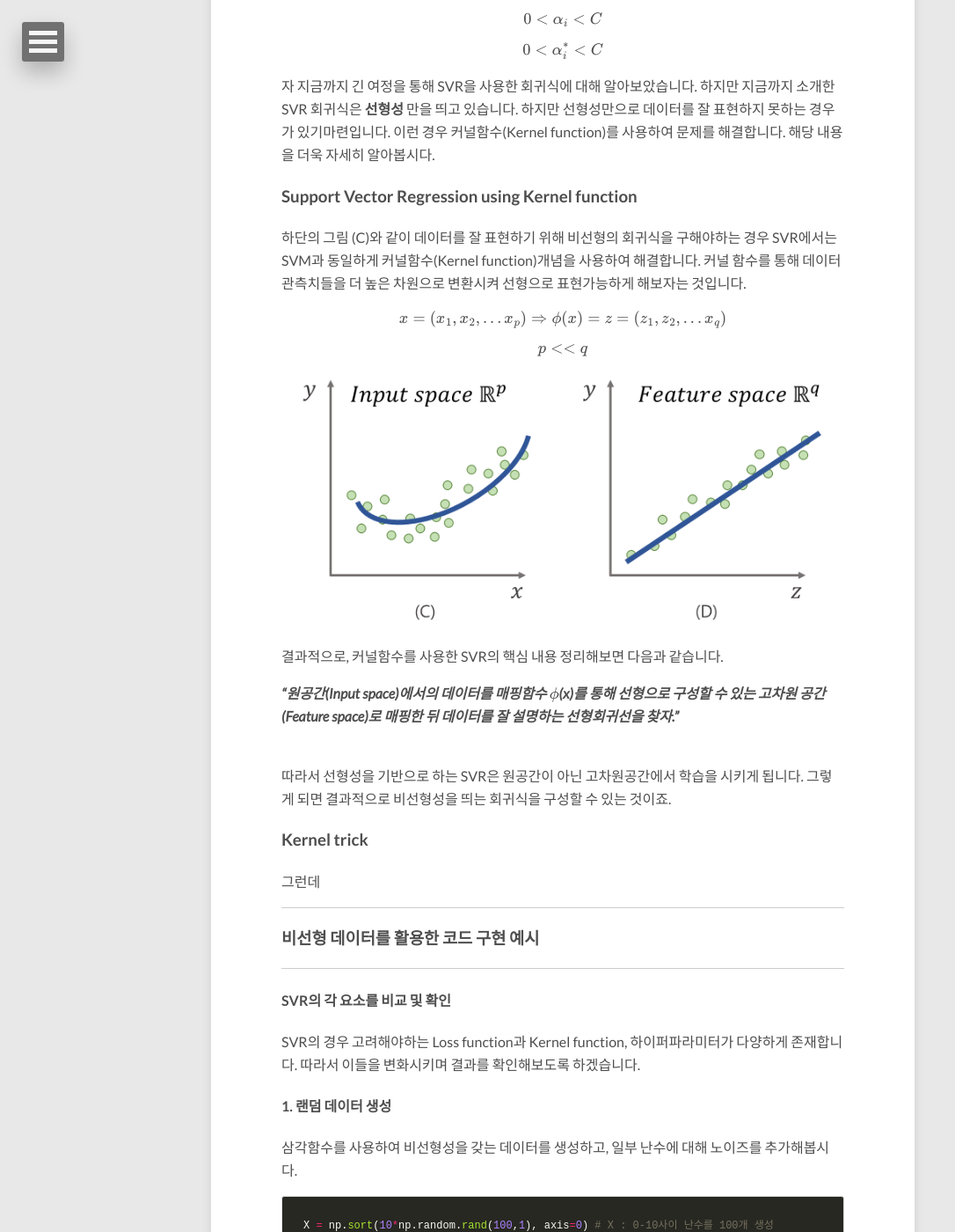
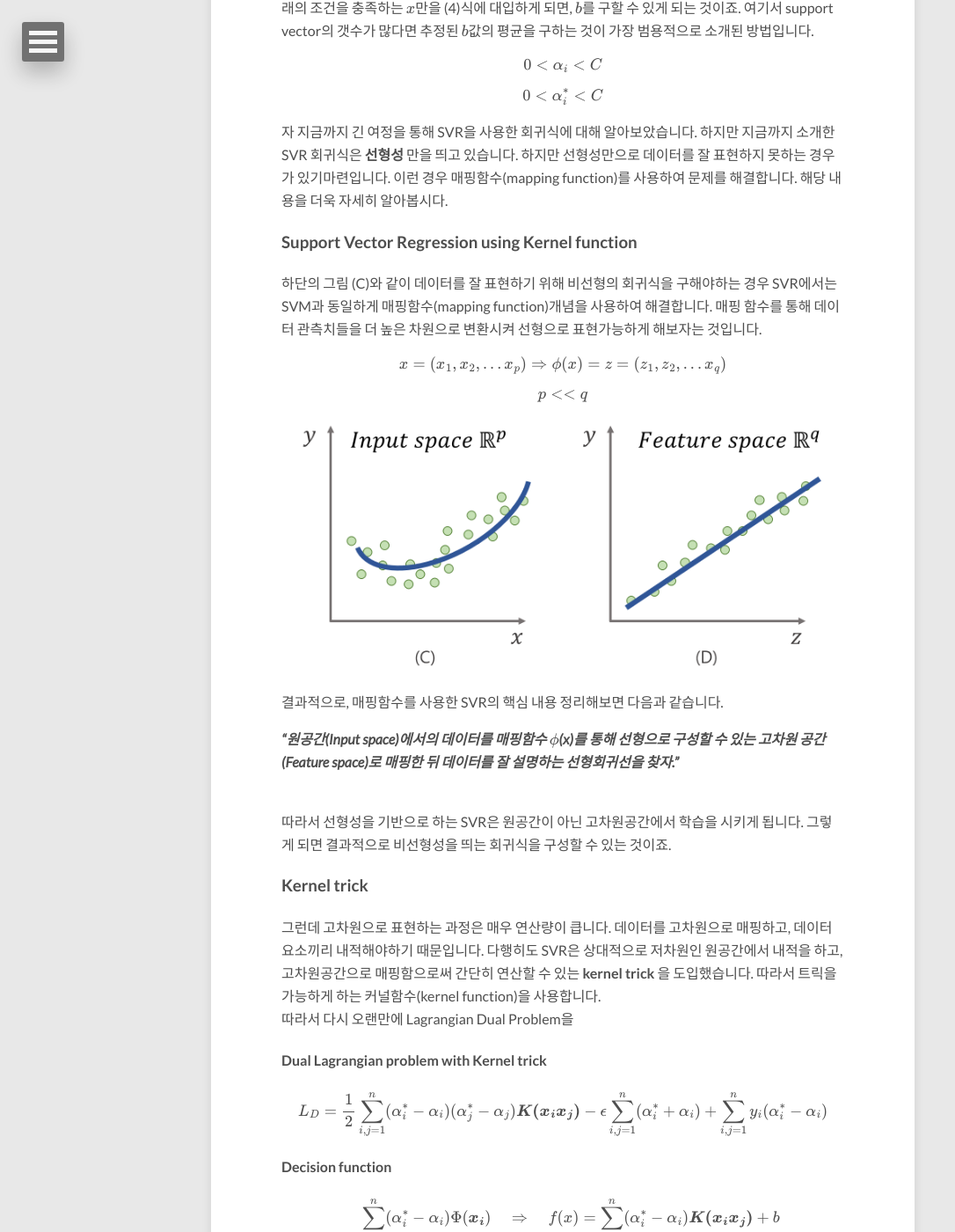
Before and after one commit to leejiyoon52/leejiyoon52.github.io, a Jekyll site: the page built from _posts/2018-11-17-Support-Vecter-Regression.md, in a window 1280 px wide and 1400 px high, scrolled down 4901 px. Shown: the whole window at 88% size, without its empty margins (0-1086 px from the left). Built offline with Jekyll 4.4.1, drawn with Linux system fonts in a browser that asks for light colours; nearby versions of some CDN libraries; formulas are drawn with MathJax 3; comment, search, counter and statistics services are not loaded; some of the changed text lies outside the part shown.

Commit message:
initial commit

````diff
--- a/_posts/2018-11-17-Support-Vecter-Regression.md
+++ b/_posts/2018-11-17-Support-Vecter-Regression.md
@@ -13,7 +13,7 @@
 Kernel-based Learning: Support Vector Regression
 =======
 
-해당 포스트에서는 대표적인 분류 알고리즘 SVM에서 소개된 손실함수를 도입하여 회귀식을 구성하는 **SVR(Support Vector Regression)** 에 대해 소개하겠습니다. 고려대학교 강필성 교수님의 Business Analytics강의와 김성범 교수님의 Forecast model강의를 바탕으로 작성하였습니다.
+해당 포스트에서는 대표적인 분류 알고리즘 SVM에서 소개된 손실함수를 도입하여 회귀식을 구성하는 **SVR(Support Vector Regression)** 에 대해 소개하겠습니다. 고려대학교 강필성 교수님의 Business Analytics강의와 김성범 교수님의 Forecast model강의를 바탕으로 작성하였으며, 코딩 구현에는 `link: https://www.youtube.com/watch?v=zlv2s_mKdb4&index=5&list=PLetSlH8YjIfXHbqJmguPdw1H7BmZPy6SS` 강의를 참고하였습니다.
 
 
 ### Regression
@@ -193,11 +193,11 @@
 $$
 
 
-자 지금까지 긴 여정을 통해 SVR을 사용한 회귀식에 대해 알아보았습니다. 하지만 지금까지 소개한 SVR 회귀식은 **선형성** 만을 띄고 있습니다. 하지만 선형성만으로 데이터를 잘 표현하지 못하는 경우가 있기마련입니다. 이런 경우 커널함수(Kernel function)를 사용하여 문제를 해결합니다. 해당 내용을 더욱 자세히 알아봅시다.
+자 지금까지 긴 여정을 통해 SVR을 사용한 회귀식에 대해 알아보았습니다. 하지만 지금까지 소개한 SVR 회귀식은 **선형성** 만을 띄고 있습니다. 하지만 선형성만으로 데이터를 잘 표현하지 못하는 경우가 있기마련입니다. 이런 경우 매핑함수(mapping function)를 사용하여 문제를 해결합니다. 해당 내용을 더욱 자세히 알아봅시다.
 
 ### Support Vector Regression using Kernel function
 
-하단의 그림 (C)와 같이 데이터를 잘 표현하기 위해 비선형의 회귀식을 구해야하는 경우 SVR에서는 SVM과 동일하게 커널함수(Kernel function)개념을 사용하여 해결합니다. 커널 함수를 통해 데이터 관측치들을 더 높은 차원으로 변환시켜 선형으로 표현가능하게 해보자는 것입니다.
+하단의 그림 (C)와 같이 데이터를 잘 표현하기 위해 비선형의 회귀식을 구해야하는 경우 SVR에서는 SVM과 동일하게 매핑함수(mapping function)개념을 사용하여 해결합니다. 매핑 함수를 통해 데이터 관측치들을 더 높은 차원으로 변환시켜 선형으로 표현가능하게 해보자는 것입니다.
 
 $$
 x = (x_1, x_2, ... x_p) \Rightarrow {\phi}(x) = z = (z_1, z_2, ... x_q)
@@ -209,7 +209,7 @@
 
 <p align="center"><img width="600" height="auto" img src="/images/image_69.png"></p>
 
-결과적으로, 커널함수를 사용한 SVR의 핵심 내용 정리해보면 다음과 같습니다.
+결과적으로, 매핑함수를 사용한 SVR의 핵심 내용 정리해보면 다음과 같습니다.
 
 ***"원공간(Input space)에서의 데이터를 매핑함수 ${\phi}$(x)를 통해 선형으로 구성할 수 있는 고차원 공간(Feature space)로 매핑한 뒤 데이터를 잘 설명하는 선형회귀선을 찾자."*** <br><br>
 
@@ -217,7 +217,26 @@
 
 ### Kernel trick
 
-그런데
+그런데 고차원으로 표현하는 과정은 매우 연산량이 큽니다. 데이터를 고차원으로 매핑하고, 데이터 요소끼리 내적해야하기 때문입니다. 다행히도 SVR은 상대적으로 저차원인 원공간에서 내적을 하고, 고차원공간으로 매핑함으로써 간단히 연산할 수 있는 **kernel trick** 을 도입했습니다. 따라서 트릭을 가능하게 하는 커널함수(kernel function)을 사용합니다.
+<br>
+따라서 다시 오랜만에 Lagrangian Dual Problem을
+
+
+#### Dual Lagrangian problem with Kernel trick
+
+
+$$
+ { { L }_{ D } =  \frac { 1 }{ 2 } \sum_{ i,j=1 }^{ n }({ \alpha }_{ i }^{ * }-{ \alpha }_{ i })({ \alpha }_{ j }^{ * }-{ \alpha }_{ j }) \boldsymbol {K(x_{ i }x_{ j })}-{\epsilon} \sum_{ i,j=1 }^{ n }({ \alpha }_{ i }^{ * }+{ \alpha }_{ i })+\sum_{ i,j=1 }^{ n }y_{ i }({ \alpha }_{ i }^{ * }-{ \alpha }_{ i })}
+$$
+
+
+#### Decision function
+
+
+$$
+  \quad  \sum_{ i=1 }^{ n }({ \alpha }_{ i }^{ * }-{ \alpha }_{ i })\Phi(\boldsymbol{x_{ i }}) \quad \Rightarrow \quad f(x)=\sum_{ i=1 }^{ n }({ \alpha }_{ i }^{ * }-{ \alpha }_{ i })\boldsymbol{K(x_{ i }x_{ j })} + b
+$$
+
 
 ---
 ### 비선형 데이터를 활용한 코드 구현 예시
@@ -296,20 +315,88 @@
     return mat
 ```
 
-커널함수만을 변형시켜 회귀계수 추정을 비교해봅시다. 커널함수비교를 위해 손실함수는 epsilon insensitive로, 하이퍼 파라미터는 (epsilon=1, C=0.001, gamma=0.1)로 정의했습니다. 한눈에 보기에도 해당 데이터에는 RBF kernel을 사용한 회귀분석이 가장 적합한 것을 확인할 수 있었습니다. 이처럼 주어진 데이터와 문제상황에 따라 최적의 커널함수를 직접 학습하고, 실험하여 찾아야합니다.
+커널함수만을 변형시켜 회귀계수 추정을 비교해봅시다. 커널함수비교를 위해 손실함수는 epsilon insensitive로, 하이퍼 파라미터는 (epsilon=1, C=0.001, gamma=0.1)로 정의했습니다. 한눈에 보기에도 해당 데이터에는 RBF kernel을 사용한 회귀분석이 가장 적합한 것을 확인할 수 있었습니다. 이처럼 주어진 데이터에 사용하는 커널함수에 따라 feature space의 특징이 달라지기 때문에 데이터 특성에 적합한 커널함수를 결정하는 것은 중요합니다.
 
 
 <p align="center"><img width="650" height="auto" img src="/images/image_2.png"></p>
 
+생성 데이터에 적합한 커널함수는 test set의 MSE가 가장 낮은 RBF kernel function이라 할 수 있겠습니다. 그래프를 봐도 가장 적합하게 예측하는게 보이죠.
+
 #### **3. Loss function 비교**
 
 #### Loss function
-흔히 선형회귀문제에서는 손실함수(Loss function)를 MSE(Mean squared error)로 정의하여 사용합니다. 하지만
+앞서 이론설명에서 말했듯, SVR은 ${\epsilon}$-insensitive함수를 제외하고도 다양한 손실함수로 변형하여 사용할 수 있습니다. 익숙한 Gaussian, Polynomial 이외에도 다양한 함수가 존재함을 확인할 수 있습니다.
+
+<p align="center"><img width="650" height="auto" img src="/images/image_4.png"></p>
+<p align="center"><img width="650" height="auto" img src="/images/image_3.png"></p>
+각 손실함수를 구현하는 코드와 함께 손실함수의 파라미터 변화에 따라 loss값의 개형이 어떻게 변하는지 각각 비교해봅시다.</p>
+
+* ${\epsilon}$-insensitive loss function
+```python
+## Epsilon - insensitive loss
+def eps_loss(t, c=3, e = 5):
+    return(abs(t)<e)*0* abs(t) +((t)>=e)*c*abs(t-e) +((t)<-e)*c*abs(t+e)
+```
+<p align="center"><img width="650" height="auto" img src="/images/image_62.png"></p>
+
+
+* Laplacian loss function
+```python
+## Laplacian loss
+def laplacian_loss(t, c=3):
+    return c*abs(t)
+```
+<p align="center"><img width="400" height="auto" img src="/images/image_36.png"></p>
+
+* Gaussian_loss loss function
+```python
+## Gaussian loss
+def gaussian_loss(t, c=3):
+    return c*0.5*t**2
+```
+<p align="center"><img width="400" height="auto" img src="/images/image_37.png"></p>
+
+* Huber loss function
+```python
+## Hubor loss
+def huber_loss(t, c=3, s=5):
+    return c*((abs(t)<s)*(0.5/s)*(t**2) + (abs(t)>=s)*(abs(t)-s/2))
+```
+<p align="center"><img width="650" height="auto" img src="/images/image_63.png"></p>
+
+* Polynomial loss function
+```python
+# Polynomial loss
+def poly_loss(t, c=3, p=3):
+    return c*((p**-1)*abs(t)**p)
+```
+<p align="center"><img width="650" height="auto" img src="/images/image_64.png"></p>
+
+* Piecewise loss function
+```python
+## Piecewise polynomial
+def Picewise_polynomial_loss(t, c=3, s=5, p=3):
+    return c*((abs(t)<=s)*((abs(t)**p)/p/(s*(p-1)))+(abs(t)>s)*(abs(t)-(s*(p-1))/p))
+```
+<p align="center"><img width="650" height="auto" img src="/images/image_65.png"></p>
+<br>
+
+이전에 생성한 랜덤데이터에는 어떤 loss function이 가장 MSE기준으로 좋은 성능을 보이는지 확인해봅시다. 아래 그래프에서 확인할 수 있듯이 ${\epsilon}$-insensitive 손실함수가 가장 좋은 성능을 보임을 확인할 수 있었습니다. 이 때 최적화 solver로 풀이가능하도록 각 손실함수들을 quadratic형으로 변환하여 작성해야합니다.
+<p align="center"><img width="650" height="auto" img src="/images/results.png"></p>
+
 
 <br />
 #### Loss function hyperparameter
 
-기존의 선형회귀와 가장 큰 관점차이는 손실함수(Loss function)에 Penalty(C)를 부여한다는 점입니다.
+기존의 선형회귀와 가장 큰 관점차이는 손실함수(Loss function)에 Penalty(C)를 부여한다는 점입니다. 종류를 살펴보면 다음과 같이 다양하게 정의되어있습니다.
+
+
+
+
+
+
+
+
 
 #### Loss function
 
````
Also changed, not shown: images/image_36.png (added), images/image_37.png (added), images/image_62.png (added), images/image_63.png (added), images/image_64.png (added), images/image_65.png (added), images/results.png (added).
